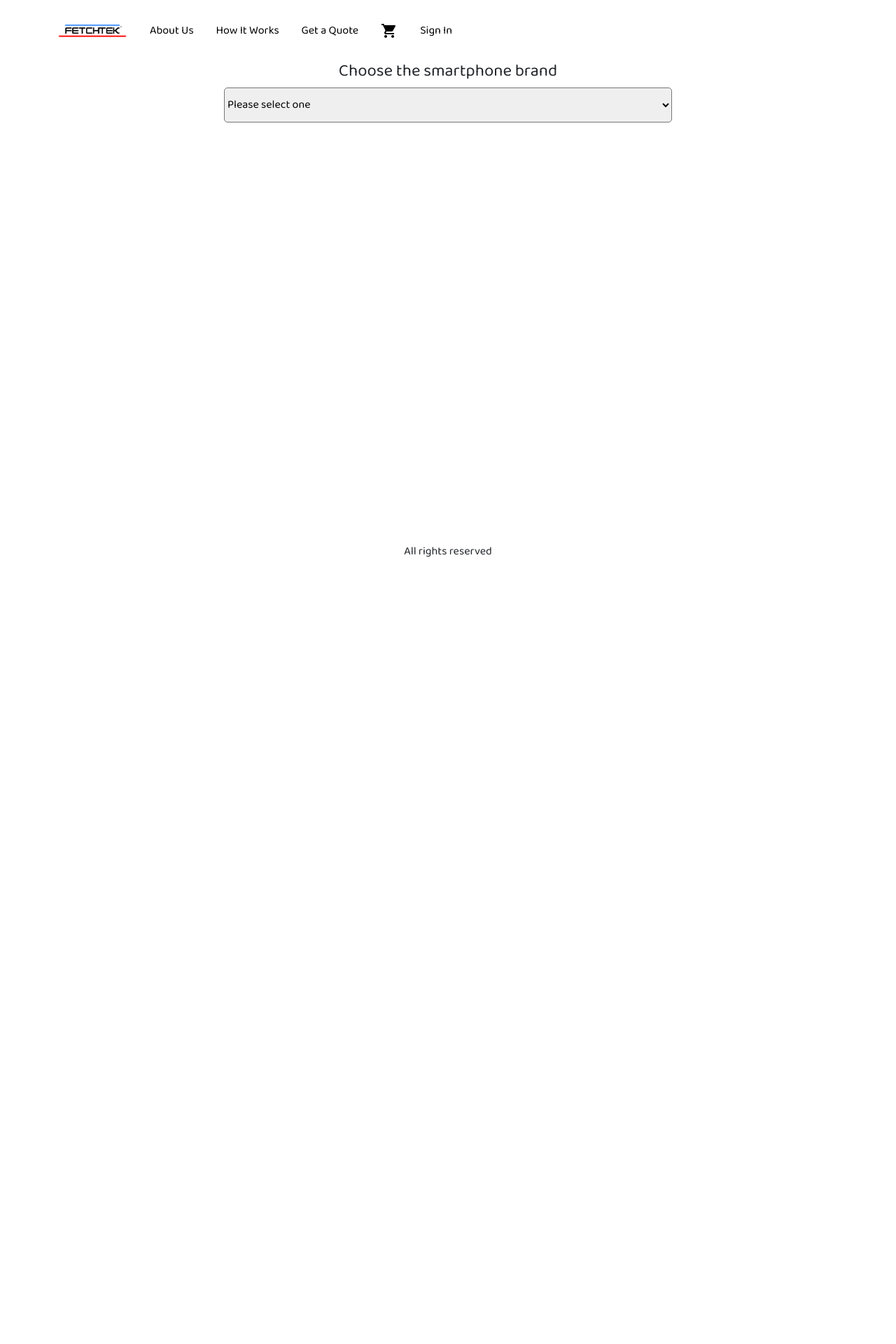
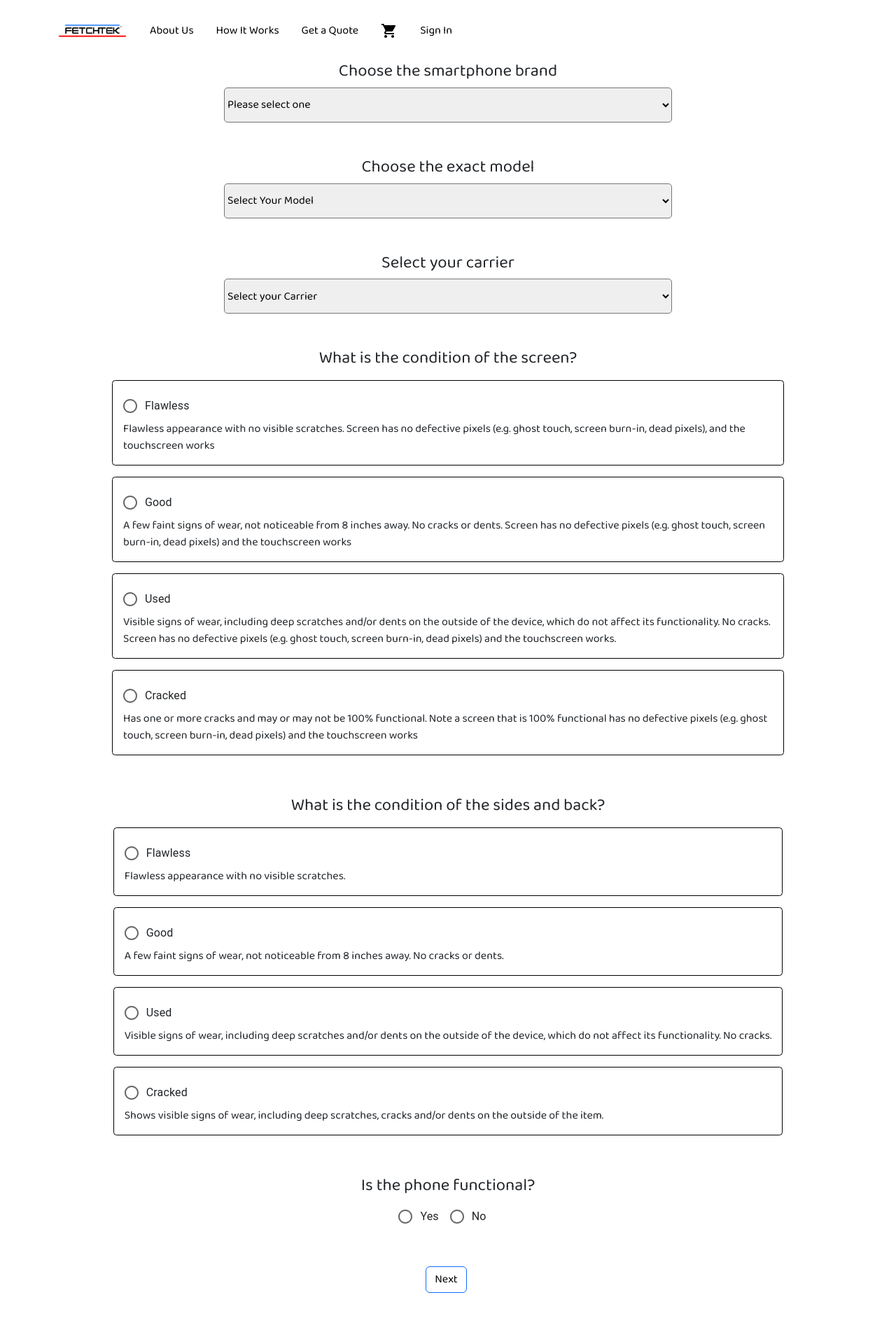
Before and after one commit to jaewonjung297/fetchtek-0.1.0, a React (Create React App) app in the folder frontend/: page /quote in a window 1280 px wide. Shown: the top 1920 px of the page at 70% size. Before the commit the page ends 800 px from the top, so only its background shows below. Built offline with nearby package versions, Linux system fonts and the light colour scheme.

Commit message:
added custom messages

```diff
--- a/frontend/src/pages/Pricing/PricePage.js
+++ b/frontend/src/pages/Pricing/PricePage.js
@@ -44,11 +44,11 @@ export default function PricePage() {
     const submitHandler = () => {
         setSubmit(false);
       }
+    var formattedBody = `Offer Price: $500 \n\nDevice Information:\nBrand: ${localStorage.getItem('brand')} \nModel: ${localStorage.getItem('model')} \nCarrier: ${localStorage.getItem('carrier')} \nScreen Condition: ${localStorage.getItem('screen')} \nBody Condition: ${localStorage.getItem('body')} \nFunctional: ${localStorage.getItem('functional')}`;
+    const whatsAppLink = 'https://wa.me/19199013885?text=' + encodeURIComponent(formattedBody);
     const emailHandler = () => {
-        window.open('mailto:fetchtek@gmail.com?subject=%20Trade-in%20Offer&body=')
-    }
-    const whatsAppHandler = () => {
-        window.open(<a href="https://api.whatsapp.com/send?phone=15551234567">Send Message</a>)
+        var mailToLink = "mailto:fetchtek@gmail.com?subject=Trade-in%20Offer&body=" + encodeURIComponent(formattedBody);
+        window.open(mailToLink)
     }
     return (
     <Styles>
@@ -65,11 +65,11 @@ export default function PricePage() {
                 <div className = "contact">
                     Contact us to complete your offer!
                     <div>
-                    <IconButton size="large" href = "https://api.whatsapp.com/send?phone=19199013885">
-                        <WhatsAppIcon />
+                    <IconButton size="large" href = 'https://wa.me/19199013885'>
+                        <WhatsAppIcon style = {{fontSize: "45px"}}/>
                     </IconButton>
                     <IconButton size="large" onClick={emailHandler}>
-                        <MailIcon />
+                        <MailIcon style = {{fontSize:"45px"}}/>
                     </IconButton>
                     </div>
                 </div>
--- a/frontend/src/pages/Pricing/QuotePhone.js
+++ b/frontend/src/pages/Pricing/QuotePhone.js
@@ -55,12 +55,12 @@ const phoneOptions = {
 export default function QuotePhone() {
   const navigate = useNavigate();
   const [brandOptions, setBrandOptions] = useState([]);
-  const [nextStep, setNextStep] = useState(false);
-  const [nextStep2, setNextStep2] = useState(false);
-  const [nextStep3, setNextStep3] = useState(false);
-  const [nextStep4, setNextStep4] = useState(false);
-  const [nextStep5, setNextStep5] = useState(false);
-  const [nextStep6, setNextStep6] = useState(false);
+  const [nextStep, setNextStep] = useState(true);
+  const [nextStep2, setNextStep2] = useState(true);
+  const [nextStep3, setNextStep3] = useState(true);
+  const [nextStep4, setNextStep4] = useState(true);
+  const [nextStep5, setNextStep5] = useState(true);
+  const [nextStep6, setNextStep6] = useState(true);
 
   const selectedBrand = (e) => {
     const input = e.target.value;
@@ -177,7 +177,7 @@ export default function QuotePhone() {
             )}
             {nextStep4 && (
               <div className = 'model'>
-                <h4>
+                <h4 style = {{maxWidth: "80%"}}>
                   What is the condition of the sides and back?
                 </h4>
 
```
Also changed, not shown: frontend/src/images/circuit-background.svg (added).
